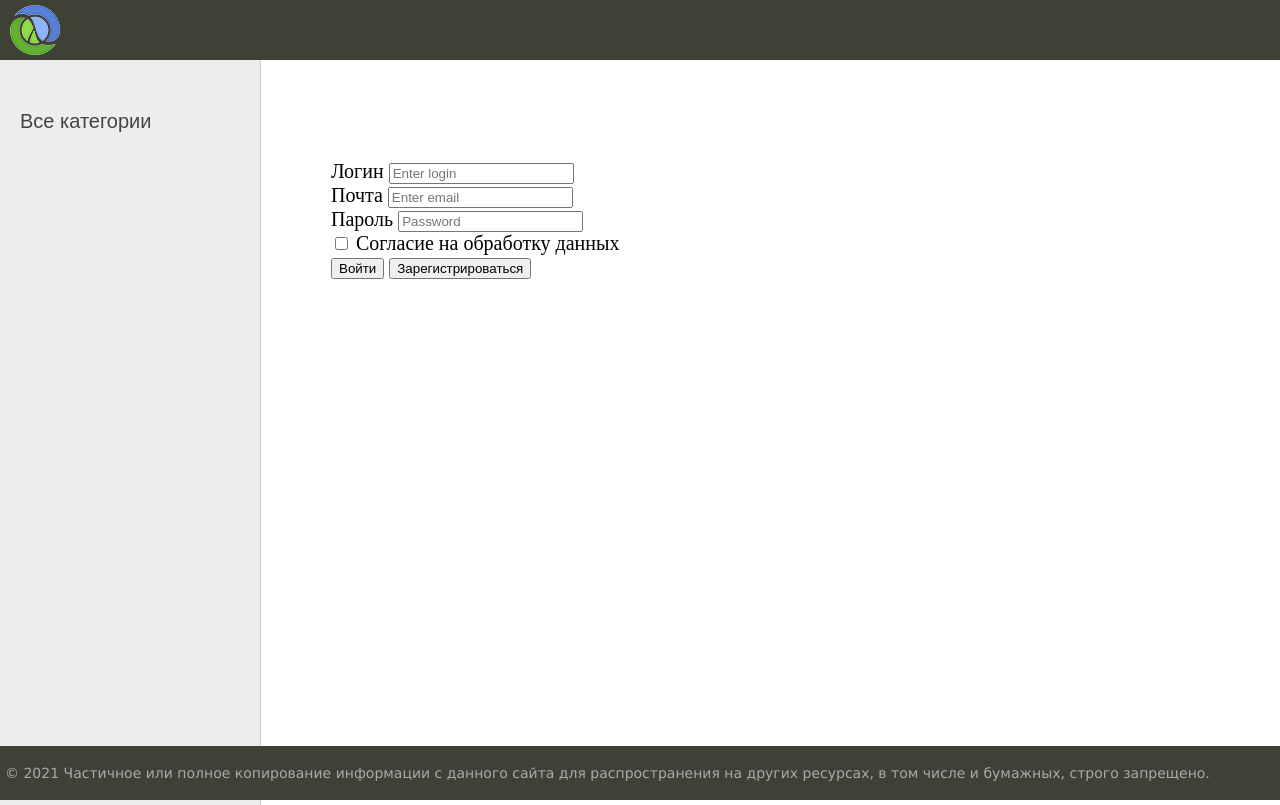
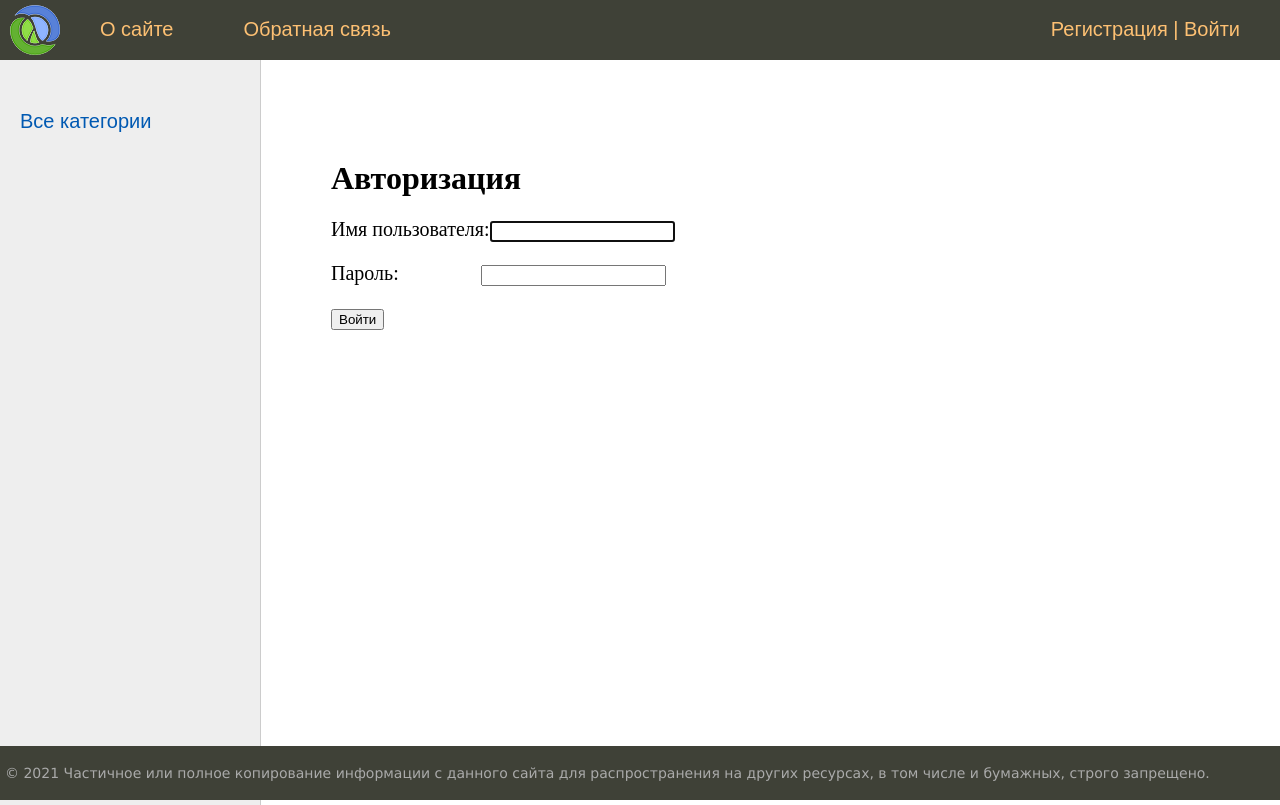
Before and after one commit to 92aleks92/myProjects, a Django app: page /login/ in a window 1280 px wide. Shown: the top 805 px of the page. Run offline with Django 3.2, Linux system fonts and the light colour scheme; data that the repository does not hold is empty.

Commit message:
third commit

```diff
--- a/carBlog/urls.py
+++ b/carBlog/urls.py
@@ -1,18 +1,3 @@
-"""carBlog URL Configuration
-
-The `urlpatterns` list routes URLs to views. For more information please see:
-    https://docs.djangoproject.com/en/3.2/topics/http/urls/
-Examples:
-Function views
-    1. Add an import:  from my_app import views
-    2. Add a URL to urlpatterns:  path('', views.home, name='home')
-Class-based views
-    1. Add an import:  from other_app.views import Home
-    2. Add a URL to urlpatterns:  path('', Home.as_view(), name='home')
-Including another URLconf
-    1. Import the include() function: from django.urls import include, path
-    2. Add a URL to urlpatterns:  path('blog/', include('blog.urls'))
-"""
 from django.contrib import admin
 from django.urls import path, include
 from django.conf.urls.static import static
@@ -25,5 +10,11 @@ urlpatterns = [
 ]
 
 if settings.DEBUG:
+    import debug_toolbar #импорт в DTBUGе потому что вне его он не работает
+
+    urlpatterns = [
+        path('__debug__/', include(debug_toolbar.urls)),
+    ] + urlpatterns
+
     urlpatterns += static(settings.MEDIA_ROOT, document_root=settings.MEDIA_ROOT)
 # в режиме отладки когда DEBUG=True, к urlpatterns добавляется ещё один маршрут для статический данных и графических файлов
--- a/retroCar/templates/retroCar/base.html
+++ b/retroCar/templates/retroCar/base.html
@@ -17,12 +17,13 @@
 			<ul id="mainmenu" class="mainmenu">
 			<li class="logo"><a href="{% url 'home' %}"><div class="logo"></div></a></li>
 {% for m in menu %}
-	{% if not forloop.last %}
 			<li><a href="{% url m.url_name %}">{{m.title}}</a></li>
+{% endfor %}
+				{% if request.user.is_authenticated %}
+				<li class="last"> {{user.username}} | <a href="{% url 'logout' %}">Выйти</a></li>
 				{% else %}
-			<li class="last"><a href="{% url m.url_name %}">{{m.title}}</a></li>
+				<li class="last"><a href="{% url 'register' %}">Регистрация</a> | <a href="{% url 'login' %}">Войти</a></li>
 				{% endif %}
-{% endfor %}
 			</ul>
 			<div class="clear"></div>
 		</div>
@@ -41,10 +42,12 @@
 {% endif %}
 
 {% for c in cats %}
+    {% if c.post__count > 0 %}
 	{% if c.pk == cat_selected %}
 		<li class="selected">{{c.title}}</li>
 	{% else %}
 		<li><a href="{{ c.get_absolute_url }}">{{c.title}}</a></li>
+	{% endif %}
 {% endif %}
 {% endfor %}
 
@@ -60,7 +63,6 @@
 	<div class="content-text">
 {% block content %}
 {% endblock %}
-
 {% if page_obj.has_other_pages %}
 <nav class="list-pages">
     <ul>
@@ -73,7 +75,7 @@
         {% for p in paginator.page_range %}
 		{% if page_obj.number == p %}
         <li class="page-num page-num-selected">{{ p }}</li>
-				{% elif p >= page_obj.number|add:-2 and p <= page_obj.number|add:2 %}
+		{% elif p >= page_obj.number|add:-2 and p <= page_obj.number|add:2  %}
         <li class="page-num">
             <a href="?page={{ p }}">{{ p }}</a>
         </li>
--- a/retroCar/templates/retroCar/login.html
+++ b/retroCar/templates/retroCar/login.html
@@ -1,27 +1,18 @@
 {% extends 'retroCar/base.html' %}
 
 {% block content %}
-<form>
-    <div class="form-group">
-        <label for="login">Логин</label>
-        <input type="login" class="form-control" id="login" aria-describedby="loginHelp" placeholder="Enter login">
-    </div>
-    <div class="form-group">
-        <label for="exampleInputEmail1">Почта</label>
-        <input type="email" class="form-control" id="exampleInputEmail1" aria-describedby="emailHelp"
-               placeholder="Enter email">
-    </div>
-    <div class="form-group">
-        <label for="exampleInputPassword1">Пароль</label>
-        <input type="password" class="form-control" id="exampleInputPassword1" placeholder="Password">
-    </div>
-    <div class="form-check">
-        <input type="checkbox" class="form-check-input" id="exampleCheck1">
-        <label class="form-check-label" for="exampleCheck1">Согласие на обработку данных</label>
-    </div>
-    <button type="submit" class="btn btn-primary">Войти</button>
-    <button type="submit" class="btn btn-primary">Зарегистрироваться</button>
+<h1>{{ title }}</h1>
+<form method="post">
+    {% csrf_token %}
 
+<div class="form-error">{{ form.non_field_errors }}</div>
+
+{% for f in form %}
+<p><label class="form-label" for="{{ f.id_for_label }}">{{f.label}}: </label>{{ f }}</p>
+<div class="form-error">{{ f.errors }}</div>
+{% endfor %}
+
+    <button type="submit">Войти</button>
 </form>
 
 {% endblock %}
--- a/retroCar/urls.py
+++ b/retroCar/urls.py
@@ -1,12 +1,15 @@
 from django.urls import path, re_path
 from .views import *
+from django.views.decorators.cache import cache_page
 
 urlpatterns = [
     path('', RetroCarHome.as_view(), name='home'),  # подтягивает  пакет конфигураций urls.py с папки самого проекта
     path('cats/', about, name='about'),
     path('addpage/', AddPost.as_view(), name='add_page'),
     path('contact/', contact, name='contact'),
-    path('login/', login, name='login'),
+    path('login/', LoginUser.as_view(), name='login'),
+    path('logout/', logout_user, name='logout'),
+    path('register/', RegisterUser.as_view(), name='register'),
     path('post/<slug:post_slug>/', ShowPost.as_view(), name='post'),
     path('category/<slug:cat_slug>/', PostCategory.as_view(), name='category'),
 ]
--- a/retroCar/utils.py
+++ b/retroCar/utils.py
@@ -1,18 +1,22 @@
+from django.db.models import Count
 from .models import *
-from django.db.models import Count
+from django.core.cache import cache
 
 menu = [{'title': "О сайте", 'url_name': 'about'},
         {'title': "Добавить статью", 'url_name': 'add_page'},
         {'title': "Обратная связь", 'url_name': 'contact'},
-        {'title': "Войти", 'url_name': 'login'}
         ]
 
 class DataMixin:
-    paginate_by = 3
+    paginate_by = 3 #пагинация
 
     def get_user_context(self, **kwargs):
         context = kwargs
         cats = Category.objects.annotate(Count('post'))
+
+        user_menu = menu.copy()
+        if not self.request.user.is_authenticated:
+            user_menu.pop(1)
 
         user_menu = menu.copy() # проверка авторизации и доступа к к полю "добваить стать"
         if not self.request.user.is_authenticated:
--- a/retroCar/views.py
+++ b/retroCar/views.py
@@ -5,13 +5,15 @@ from django.urls import reverse_lazy
 from django.views.generic import ListView, DetailView, CreateView
 from django.contrib.auth.mixins import LoginRequiredMixin
 from django.core.paginator import Paginator
+from django.contrib.auth.views import LoginView
+from django.contrib.auth import logout, login
 
 from .forms import *
 from .models import *
 from .utils import *
 
 class RetroCarHome(DataMixin, ListView):
-    paginate_by = 3 # пагинация
+
     model = Post
     template_name = 'retroCar/index.html'
     context_object_name = 'posts'
@@ -21,17 +23,18 @@ class RetroCarHome(DataMixin, ListView):
         c_def = self.get_user_context(title="Главная страница")
         return dict(list(context.items()) + list(c_def.items()))
 
-    #def get_queryset(self):
-        #return Post.objects.filter(is_published=True)
+    def get_queryset(self):
+        return Post.objects.all().select_related('cat')
+                                  #select_related оптимизация зпросов
 
 
 def about(request):
-    #contact_list = Post.objects.all()
-    #paginator = Paginator(contact_list, 3)
+    contact_list = Post.objects.all()
+    paginator = Paginator(contact_list, 3)
 
-    #page_number = request.GET.get('page')
-    #page_obj = paginator.get_page(page_number)
-    return render(request, 'retroCar/about.html') #{'page_obj': page_obj, 'menu': menu, 'title': 'О сайте'})
+    page_number = request.GET.get('page')
+    page_obj = paginator.get_page(page_number)
+    return render(request, 'retroCar/about.html', {'page_obj': page_obj, 'menu': menu, 'title': 'О сайте'})
 
 
 class AddPost(LoginRequiredMixin, DataMixin, CreateView):
@@ -50,9 +53,6 @@ class AddPost(LoginRequiredMixin, DataMixin, CreateView):
 
 def contact(request):
     return HttpResponse("Обратная связь")
-
-def login(request):
-    return render(request, 'retroCar/login.html')
 
 
 def pageNotFound(request, exception):
@@ -77,11 +77,46 @@ class PostCategory(DataMixin, ListView):
     context_object_name = 'posts'
     allow_empty = False
 
-    def get_queryset(self):
-        return Post.objects.filter(cat__slug=self.kwargs['cat_slug'])
+    def get_queryset(self):                                          #select_related оптимизация зпросов
+        return Post.objects.filter(cat__slug=self.kwargs['cat_slug']).select_related('cat')
 
     def get_context_data(self, *, object_list=None, **kwargs):
         context = super().get_context_data(**kwargs)
-        c_def = self.get_user_context(title='Категория - ' + str(context['posts'][0].cat),
-                                      cat_selected=context['posts'][0].cat_id)
+        c = Category.objects.get(slug=self.kwargs['cat_slug'])
+        c_def = self.get_user_context(title='Категория - ' + str(c.title),
+                                      cat_selected=c.pk)
         return dict(list(context.items()) + list(c_def.items()))
+
+
+class RegisterUser(DataMixin, CreateView):
+    form_class = UserCreationForm #класс формы для регистрации новых пользователей
+    template_name = 'retroCar/register.html'
+    success_url = reverse_lazy('login')
+
+    def get_context_data(self, *, object_list=None, **kwargs):
+        context = super().get_context_data(**kwargs)
+        c_def = self.get_user_context(title='Регистрация')
+        return dict(list(context.items()) + list(c_def.items()))
+
+    def form_valid(self, form):#при успешной регистрации сразу авторизует пользователся
+        user = form.save() #сохранение формы в БД
+        login(self.request, user)
+        return redirect('home')
+
+
+class LoginUser(DataMixin, LoginView):
+    form_class = AuthenticationForm # Форма для авторизации
+    template_name = 'retroCar/login.html'
+
+    def get_context_data(self, *, object_list=None, **kwargs):
+        context = super().get_context_data(**kwargs)
+        c_def = self.get_user_context(title='Авторизация')
+        return dict(list(context.items()) + list(c_def.items()))
+
+    def get_success_url(self):
+        return reverse_lazy('home') #перенаправление после регистрации
+
+
+def logout_user(request):
+    logout(request)
+    return redirect('login ')
```
Also changed, not shown: carBlog/settings.py (+16 -1 lines), retroCar/forms.py (+15 -0 lines), retroCar/templates/retroCar/register.html (added, +17 -0 lines). Lines whose indentation alone changed are shown as unchanged.
